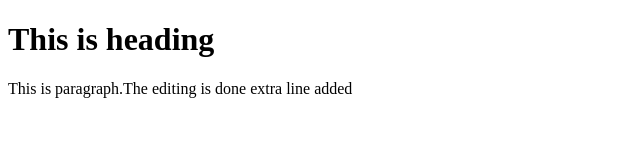
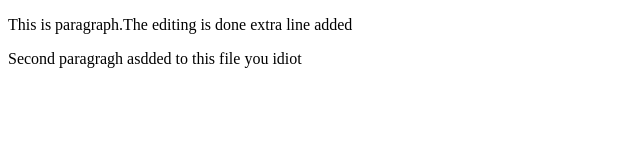
Before and after one commit to sudheervydadi/FirstGitHubPush, a plain HTML site: page index.html in a window 1280 px wide. Shown: the whole page, without its empty margins (0-640 px from the left). Drawn offline with Linux system fonts and the light colour scheme.

Commit message:
Another branch added another paragraph in index

```diff
--- a/index.html
+++ b/index.html
@@ -5,7 +5,7 @@
         <title>Git One</title>
     </head>
     <body>
-        <h1>This is heading</h1>
         <p>This is paragraph.The editing is done extra line added</p>
+        <p>Second paragragh asdded to this file you idiot</p>
     </body>
 </html>
```
